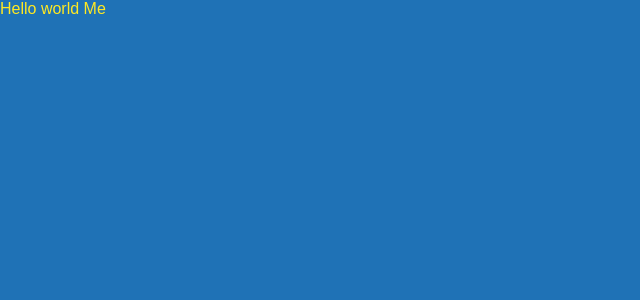
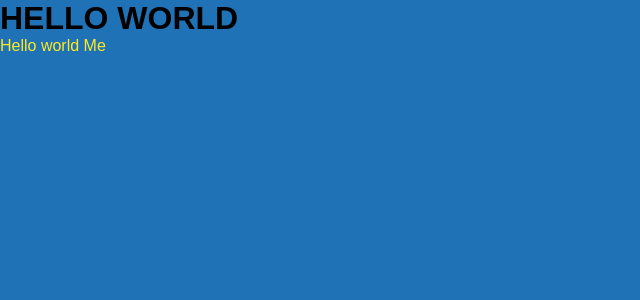
Before and after one commit to Minerva-Foundation/Minerva-Wine-Website, a Nuxt app: page / in a window 1280 px wide. Shown: the top 300 px of the page, without its empty margins (0-640 px from the left). Built offline with nearby package versions, Linux system fonts and the light colour scheme.

Commit message:
added layout

```diff
--- a/assets/globalStyles.scss
+++ b/assets/globalStyles.scss
@@ -8,7 +8,7 @@
   scroll-behavior: smooth;
 }
 
-body {
+.app {
   background-color: $prim-color;
   min-height: 100vh;
 }
--- /dev/null
+++ b/layouts/default.vue
@@ -0,0 +1,6 @@
+<template>
+  <div class="app">
+    <h1 class="mainTitle">HELLO WORLD</h1>
+    <Nuxt />
+  </div>
+</template>
```
Also changed, not shown: shims-vuex.d.ts (deleted, +0 -9 lines), types/shims-vuex.d.ts (deleted, +0 -9 lines).
